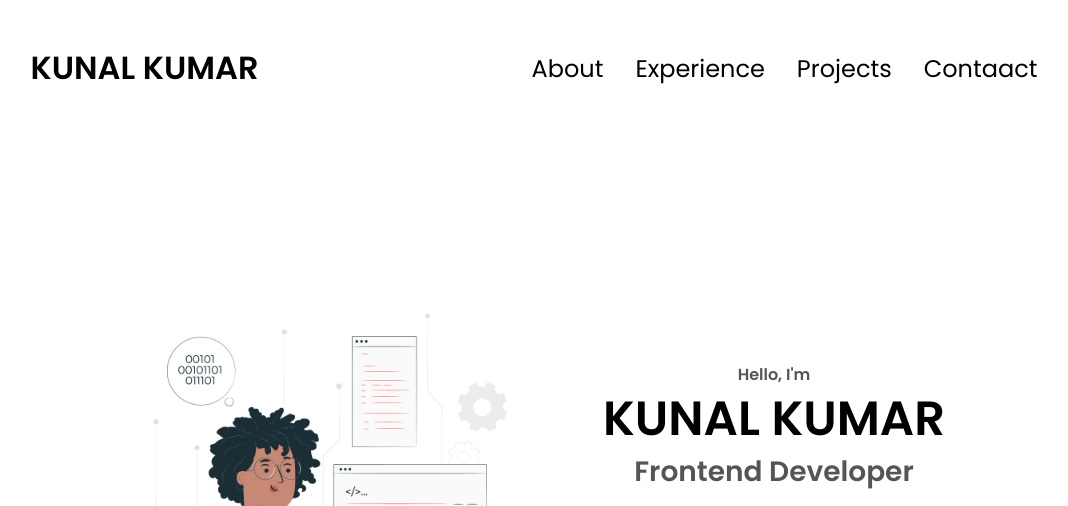
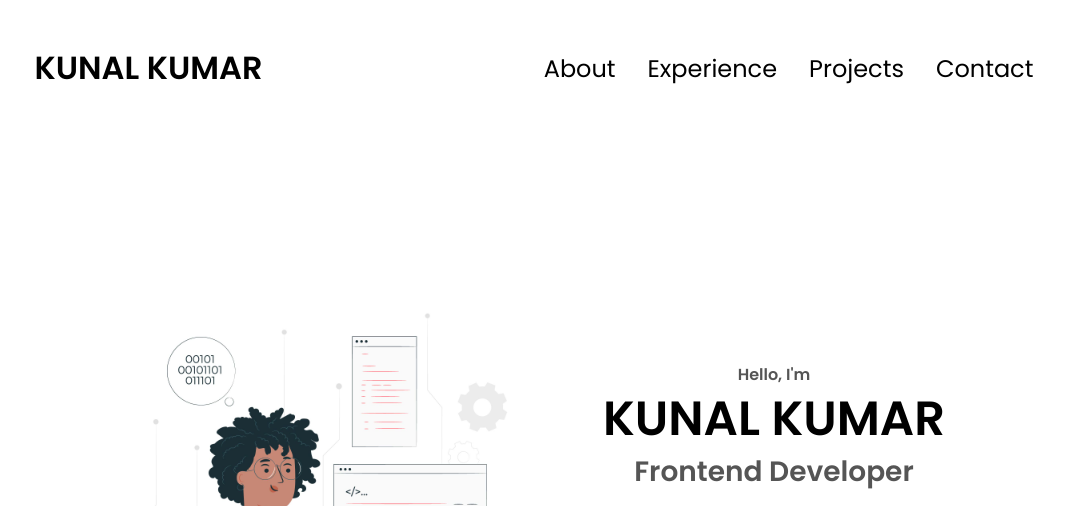
Before and after one commit to kkunal626/Portfolio-Website, a plain HTML site: page index.html in a window 1280 px wide. Shown: the top 506 px of the page, without its empty margins (106-1174 px from the left). Drawn offline with nearby package versions, Linux system fonts and the light colour scheme; a script that the page names is missing.

Commit message:
Updated mistakes

```diff
--- a/index.html
+++ b/index.html
@@ -14,7 +14,7 @@
                 <li><a href="#about">About</a></li>
                 <li><a href="#experience">Experience</a></li>
                 <li><a href="#projects">Projects</a></li>
-                <li><a href="#contaact">Contaact</a></li>
+                <li><a href="#contaact">Contact</a></li>
             </ul>
         </div>
     </nav>
@@ -30,7 +30,7 @@
                 <li><a href="#about" onclick="toggleMenu()">About</a></li>
                 <li><a href="#projects" onclick="toggleMenu()">Projects</a></li>
                 <li><a href="#experience" onclick="toggleMenu()">Experience</a></li>
-                <li><a href="#contaact" onclick="toggleMenu()">Contaact</a></li>
+                <li><a href="#contaact" onclick="toggleMenu()">Contact</a></li>
             </div>
         </div>
     </nav>
```
